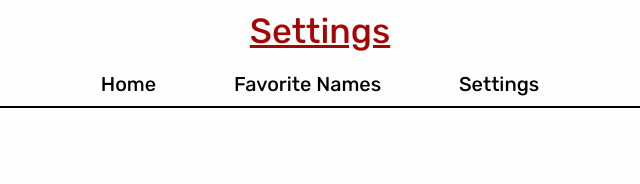
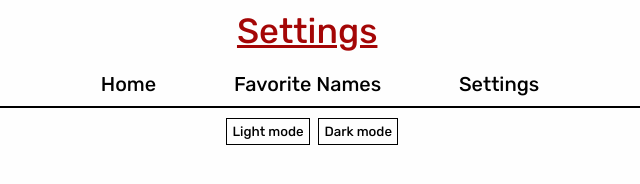
Before and after one commit to alexus-Huang/LAHVIII-project, a plain HTML site: page pages/settings.html in a window 1280 px wide. Shown: the whole page, without its empty margins (320-960 px from the left). Drawn offline with Linux system fonts and the light colour scheme.

Commit message:
Styled settings.html

```diff
--- a/pages/settings.html
+++ b/pages/settings.html
@@ -17,5 +17,9 @@
         <a href="favoritedNames.html">Favorite Names</a>
         <a href="settings.html">Settings</a>
     </div>
+    <div id="lightDarkMode">
+        <button type="button" id="lightMode">Light mode</button>
+        <button type="button" id="darkMode">Dark mode</button>
+    </div>
 </body>
 </html>
--- a/styling/settings.css
+++ b/styling/settings.css
@@ -11,6 +11,7 @@
 }
 #title{
     text-align: center;
+    margin-right:2%;
     padding: 10px 0px;
     text-decoration: underline;
     font-size: 35px;
@@ -39,3 +40,26 @@
     text-shadow: 0px 0px 5px rgb(82, 82, 82);
     transition: text-shadow 0.1s ease-in;
 }
+
+/* light/dark mode buttons */
+#lightDarkMode{
+    padding:5px;
+    display: block;
+    width: 15.4%;
+    margin: auto;
+}
+#lightDarkMode > button{
+    display: inline-block;
+    margin-top:5px;
+    border: 1px solid black;
+    padding:5px;
+    transition:box-shadow 0.15s ease;
+}
+#lightDarkMode > button:hover{
+    cursor: pointer;
+    box-shadow: 0px 0px 5px black;
+    transition:box-shadow 0.15s ease;
+}
+#lightMode{
+    margin-right:5px;
+}
```
